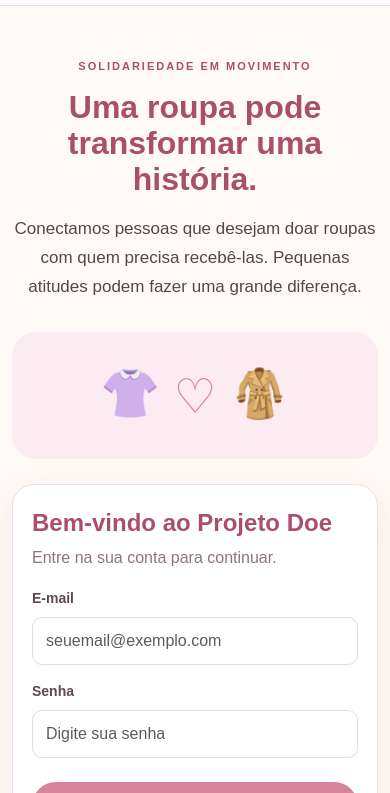
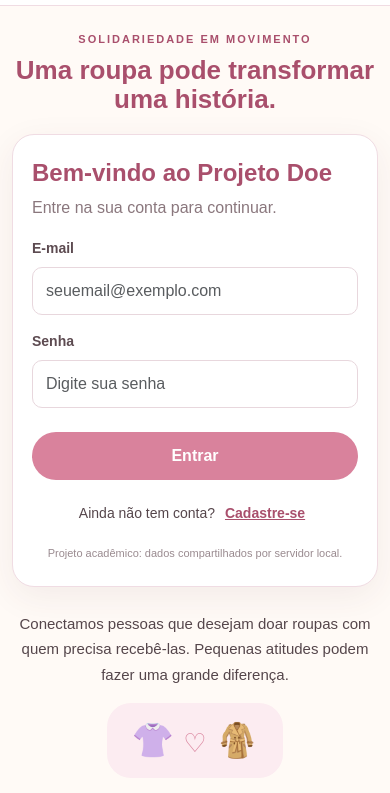
Before and after one commit to TiagoNcR/Projeto-Doe, a website: page index.html in a window 390 px wide. Shown: the part 51-844 px from the top of the page. Drawn offline with nearby package versions, Linux system fonts and the light colour scheme; no server answers; a web font is replaced by a local one.

Commit message:
feat: priorizar formulário de acesso em telas pequenas
Em telas de até 800px, login e cadastro exibem o título, o formulário
logo em seguida e, abaixo dele, o texto de apresentação e a ilustração
compacta, evitando que o formulário fique escondido no fim da página.

Co-Authored-By: Claude Opus 5.5 <noreply@anthropic.com>

```diff
--- a/css/style.css
+++ b/css/style.css
@@ -242,13 +242,19 @@ body { margin: 0; background: var(--bege); color: var(--texto); font-family: Ari
   .profile-avatar-button { font-size: 13px; }
 }
 @media (max-width: 800px) {
-  .auth-layout, .donations-layout { grid-template-columns: 1fr; gap: 25px; }
+  .donations-layout { grid-template-columns: 1fr; gap: 25px; }
   .feed-layout { grid-template-columns: 1fr; }
   .feed-calendar-panel { position: static; }
   .calendar-layout { grid-template-columns: 1fr; }
-  .auth-copy { text-align: center; }
-  .auth-copy p, .clothes-art { margin-left: auto; margin-right: auto; }
-  .clothes-art { font-size: 48px; }
+  /* Login e cadastro: título curto, formulário logo em seguida, apresentação abaixo */
+  .auth-layout { grid-template-columns: minmax(0, 1fr); gap: 0; max-width: 560px; margin: 0 auto; }
+  .auth-copy { display: contents; }
+  .auth-copy .eyebrow { order: 1; display: block; text-align: center; }
+  .auth-copy h1 { order: 2; margin: 8px 0 20px; font-size: clamp(26px, 6vw, 36px); text-align: center; }
+  .auth-card { order: 3; }
+  .auth-copy p { order: 4; margin: 24px auto 0; font-size: 15px; text-align: center; }
+  .clothes-art { order: 5; margin: 16px auto 0; padding: 12px 24px; font-size: 34px; }
+  .clothes-art span { font-size: 26px; }
 }
 @media (max-width: 600px) {
   /* Topo: marca + sino, avatar e sair */
```
